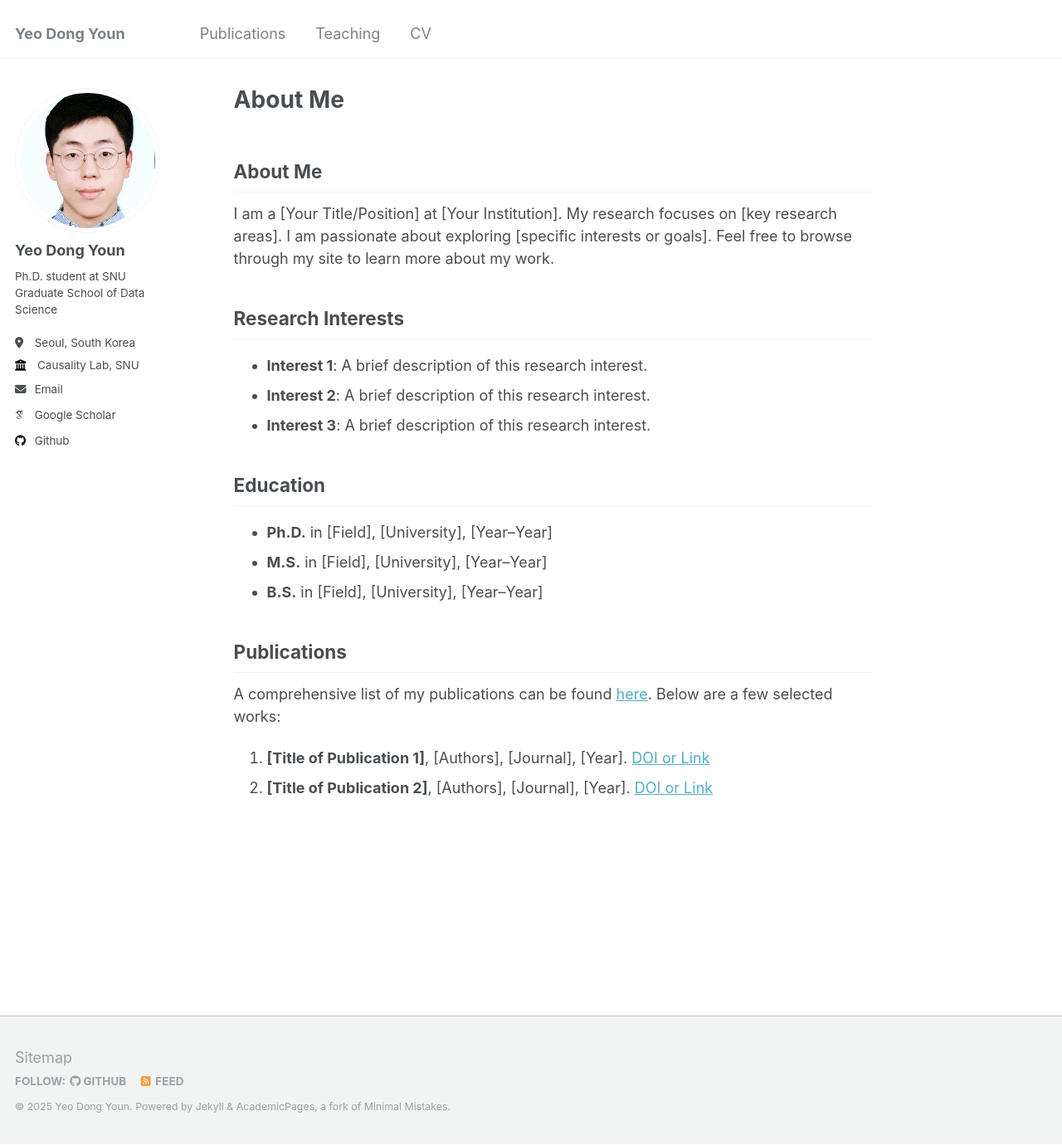
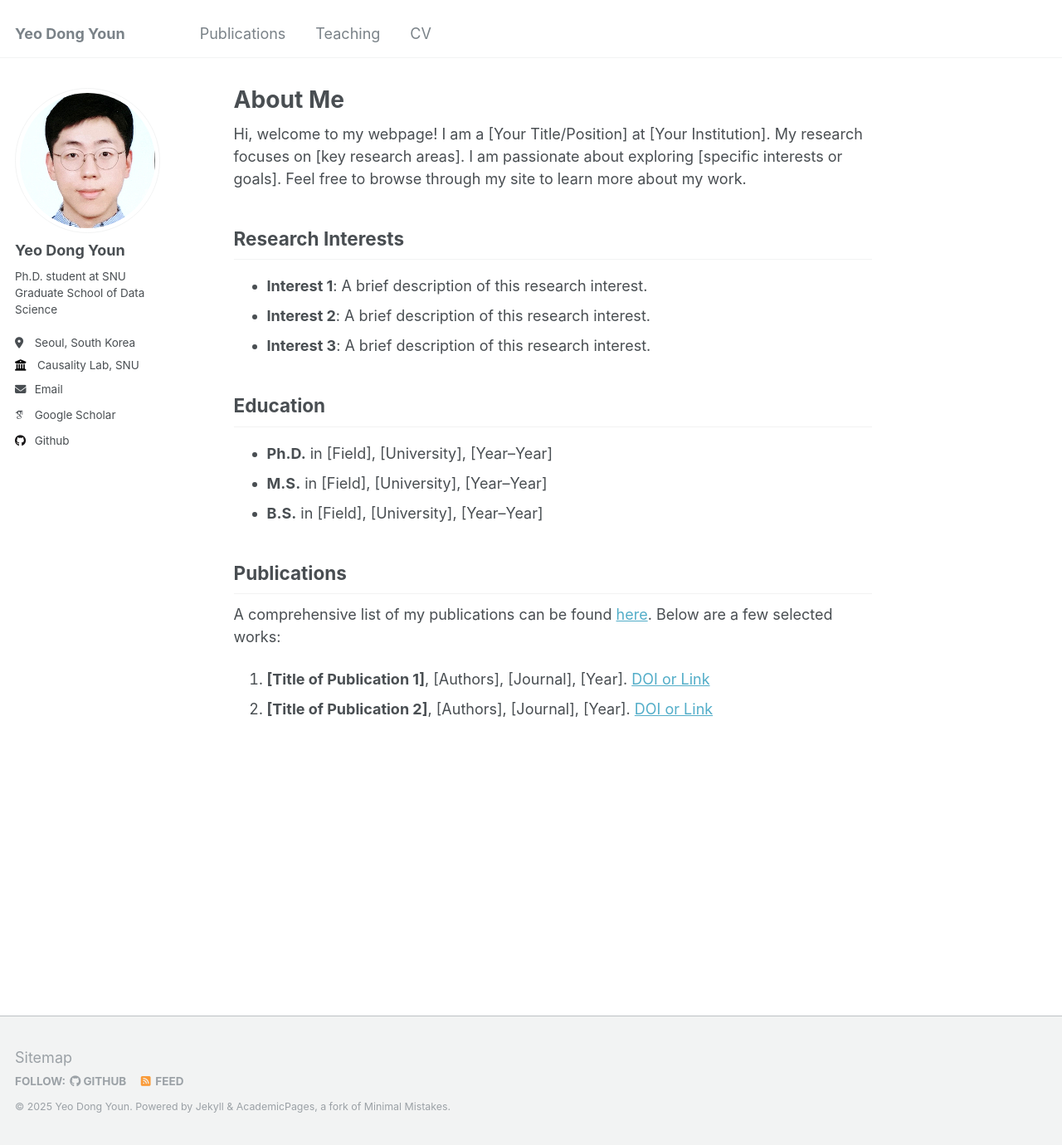
Before and after one commit to YeodongYoun1995/YeoDongYoun1995.github.io, a Jekyll site: the page built from _pages/about.md, in a window 1280 px wide and 1380 px high. Shown: the whole window at 83% size. Built offline with Jekyll 4.4.1, drawn with Linux system fonts in a browser that asks for light colours; some web fonts are replaced.

Commit message:
Update about.md

```diff
--- a/_pages/about.md
+++ b/_pages/about.md
@@ -7,8 +7,7 @@ redirect_from:
   - /about.html
 ---
 
-## About Me
-I am a [Your Title/Position] at [Your Institution]. My research focuses on [key research areas]. I am passionate about exploring [specific interests or goals]. Feel free to browse through my site to learn more about my work.
+Hi, welcome to my webpage! I am a [Your Title/Position] at [Your Institution]. My research focuses on [key research areas]. I am passionate about exploring [specific interests or goals]. Feel free to browse through my site to learn more about my work.
 
 ## Research Interests
 - **Interest 1**: A brief description of this research interest.
```
